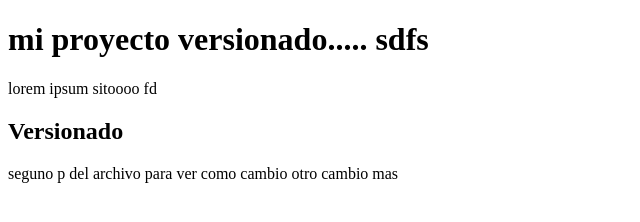
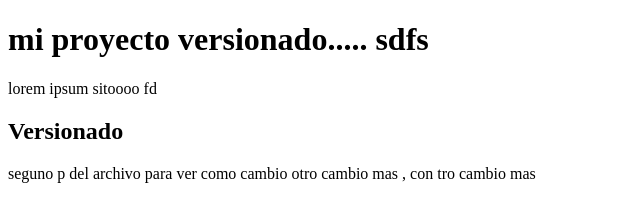
Before and after one commit to ovocom-hotmail/mi-proyecto, a plain HTML site: page prueba.html in a window 1280 px wide. Shown: the whole page, without its empty margins (0-640 px from the left). Drawn offline with Linux system fonts and the light colour scheme.

Commit message:
Mi cuarto  Commit sin editor de texto

```diff
--- a/prueba.html
+++ b/prueba.html
@@ -15,7 +15,7 @@
         <div>
             <h2>Versionado</h2>
         <p>
-            seguno p del archivo  para ver como cambio  otro cambio mas
+            seguno p del archivo  para ver como cambio  otro cambio mas ,  con tro cambio mas
         </p>
     </div>
 </body>
```
